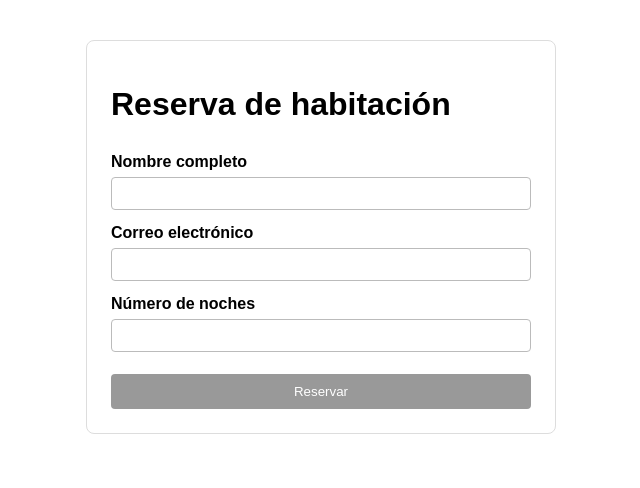
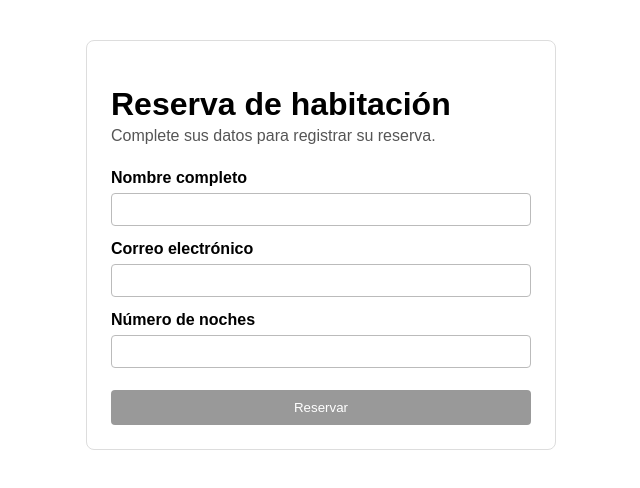
Before and after one commit to U23208480/reserva-app, an Angular app: page /reserva in a window 1280 px wide. Shown: the top 488 px of the page, without its empty margins (319-959 px from the left). Built offline with nearby package versions, Linux system fonts and the light colour scheme.

Commit message:
Agregar subtítulo al formulario de reserva

```diff
--- a/src/app/reserva/reserva.css
+++ b/src/app/reserva/reserva.css
@@ -5,6 +5,15 @@
   font-family: Arial, Helvetica, sans-serif;
   border: 1px solid #ddd;
   border-radius: 8px;
+}
+
+h1 {
+  margin-bottom: 4px;
+}
+
+.subtitulo {
+  margin-top: 0;
+  color: #555;
 }
 
 form {
--- a/src/app/reserva/reserva.html
+++ b/src/app/reserva/reserva.html
@@ -1,5 +1,6 @@
 <main class="contenedor">
   <h1>Reserva de habitación</h1>
+  <p class="subtitulo">Complete sus datos para registrar su reserva.</p>
 
   <form [formGroup]="form" (ngSubmit)="enviar()" novalidate>
     <label for="nombre">Nombre completo</label>
```
